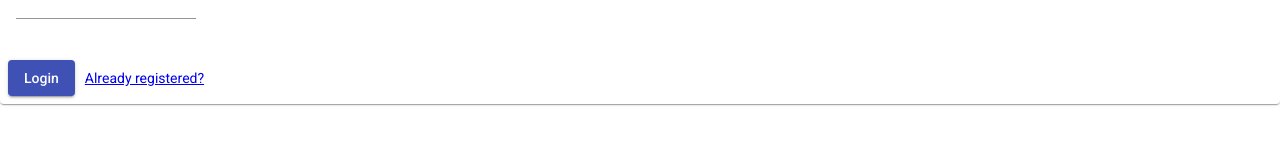
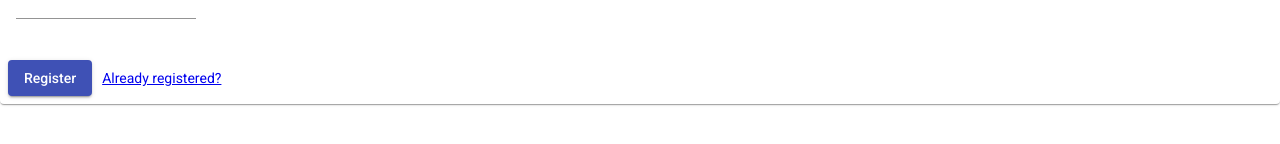
Before and after one commit to Rekenar/Web-Technologien-Projekt, an Angular app in the folder Project/: page /register in a window 1280 px wide. Shown: the part 232-376 px from the top of the page. Built offline with nearby package versions, Linux system fonts and the light colour scheme.

Commit message:
login register

```diff
--- a/Project/src/app/login/login.component.html
+++ b/Project/src/app/login/login.component.html
@@ -19,7 +19,7 @@
   </mat-card-content>
 
   <mat-card-actions>
-      <button  mat-raised-button   color="primary">Login</button>
+      <button type="submit" mat-raised-button   color="primary">Login</button>
       <a class = "register" routerLink ="/register" color="primary">Not registered?</a>
   </mat-card-actions>
 </mat-card>
--- a/Project/src/app/overview/overview.component.ts
+++ b/Project/src/app/overview/overview.component.ts
@@ -21,13 +21,10 @@
   }
 
   ngOnInit(){
-    this.getList();
-  }
-
-  getList(){
     this.taskService.getList()
     .subscribe(list => this.dataSource.data = list);
   }
+
 
   @ViewChild(MatPaginator) paginator: MatPaginator;
   @ViewChild(MatSort) sort: MatSort;
@@ -35,6 +32,5 @@
   ngAfterViewInit() {
     this.dataSource.paginator = this.paginator;
     this.dataSource.sort = this.sort;
-
   }
 }
--- a/Project/src/app/register/register.component.html
+++ b/Project/src/app/register/register.component.html
@@ -19,7 +19,7 @@
   </mat-card-content>
 
   <mat-card-actions>
-      <button  mat-raised-button   color="primary">Login</button>
+      <button type="submit" mat-raised-button   color="primary">Register</button>
       <a class = "alreadyRegistered" routerLink ="/login" color="primary">Already registered?</a>
   </mat-card-actions>
 
--- a/Project/src/app/register/register.component.ts
+++ b/Project/src/app/register/register.component.ts
@@ -6,10 +6,10 @@
   styleUrls: ['./register.component.css']
 })
 export class RegisterComponent implements OnInit {
+  constructor( ) { }
+  ngOnInit() {
 
-  constructor() { }
-
-  ngOnInit(): void {
   }
 
+
 }
```
